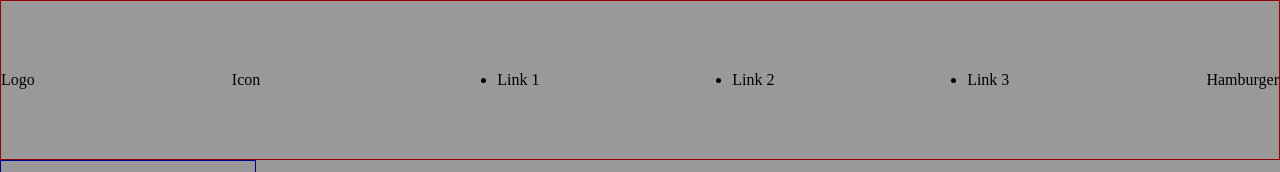
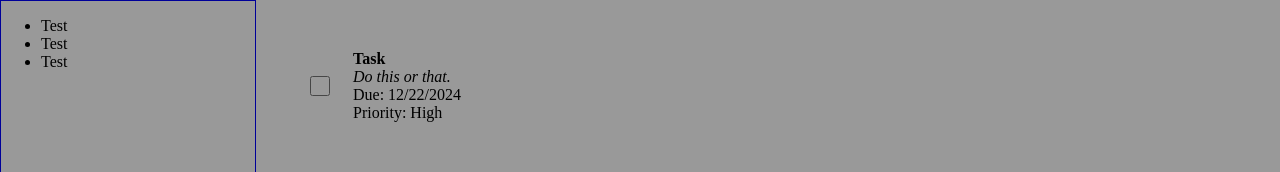
Before and after one commit to katekat25/todolist, a website built with webpack: page src/template.html in a window 1280 px wide. Shown: the top 172 px of the page. Built offline with nearby package versions, Linux system fonts and the light colour scheme.

Commit message:
Get rid of header

```diff
--- a/src/styles.css
+++ b/src/styles.css
@@ -9,28 +9,12 @@ body {
 
 .static {
     display: grid;
-    grid-template-rows: 1fr 4fr;
     grid-template-columns: 1fr 4fr;
     height: inherit;
 }
 
-.header {
-    grid-column: 1 / 3;
-    display: flex;
-    justify-content: space-between;
-    align-items: center;
-    border: 1px solid red;
-}
-
-.links {
-    width: 40vw;
-    display: flex;
-    justify-content: space-between;
-}
-
 .sidebar {
     grid-column: 1 / 2;
-    grid-row: 2 / 3;
     display: flex;
     flex-direction: column;
     justify-content: space-between;
--- a/src/template.html
+++ b/src/template.html
@@ -10,16 +10,6 @@
 <body>
     <div class="modal"></div>
     <div class="static">
-        <div class="header">
-            <div>Logo</div>
-            <div>Icon</div>
-            <ul class="links">
-                <li>Link 1</li>
-                <li>Link 2</li>
-                <li>Link 3</li>
-            </ul>
-            <div>Hamburger</div>
-        </div>
         <div class="sidebar">
             <ul class="recents">
                 <li>Test</li>
```
